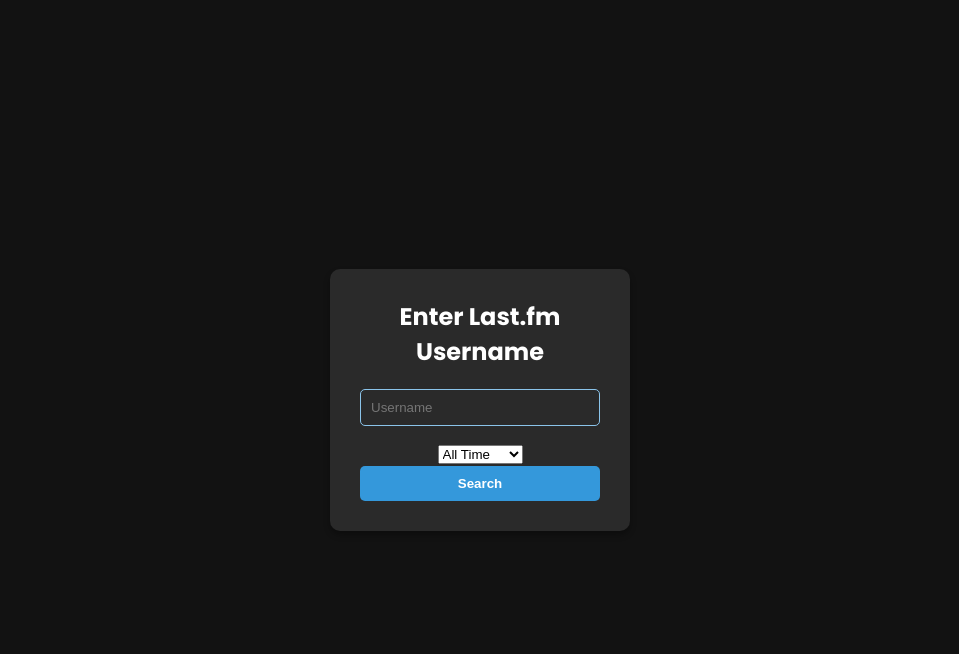
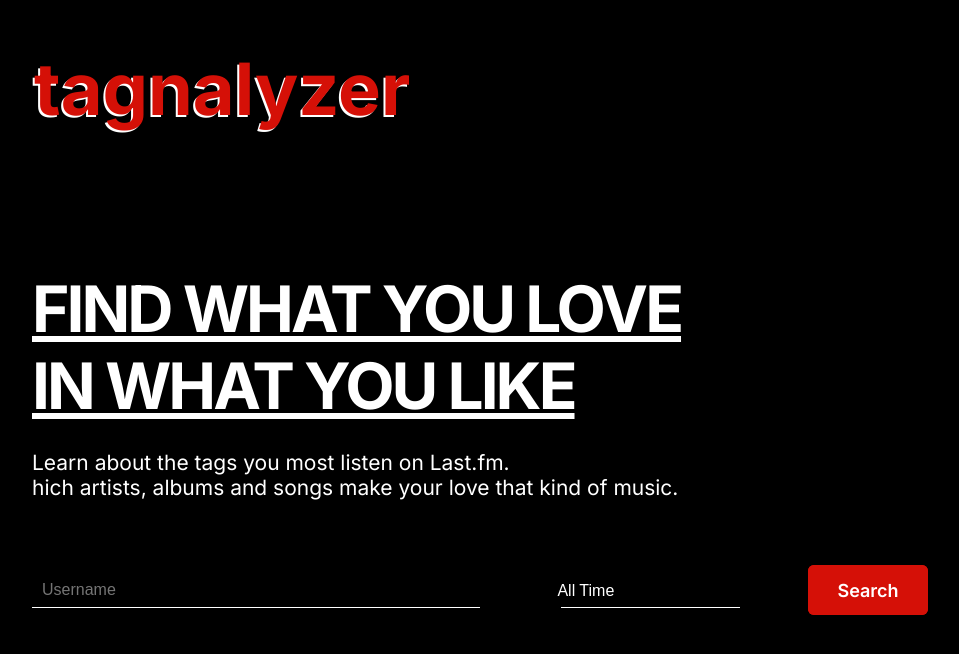
Before and after one commit to hugofolloni/tagnalyzer, a Next.js app: page / in a window 1280 px wide. Shown: the top 654 px of the page, without its empty margins (160-1119 px from the left). Built offline with nearby package versions, Linux system fonts and the light colour scheme.

Commit message:
feat: style home page

```diff
--- /dev/null
+++ b/src/app/header.tsx
@@ -0,0 +1,9 @@
+const Header = () => {
+    return (
+        <div className="header">
+                <h1 className='title'>tagnalyzer</h1>
+        </div>
+     );
+}
+
+export default Header;
--- a/src/app/layout.tsx
+++ b/src/app/layout.tsx
@@ -1,14 +1,15 @@
 'use client';
 
-import { Poppins } from 'next/font/google';
+import { Inter } from 'next/font/google';
 import './styles/main.scss';
 import { Provider } from 'react-redux';
 import { store } from '../store/store';
+import Header from './header';
 
-const poppins = Poppins({
+const inter = Inter({
   subsets: ['latin'],
   weight: ['400', '600', '700'],
-  variable: '--font-poppins',
+  variable: '--font-inter',
 });
 
 export default function RootLayout({
@@ -17,9 +18,12 @@
   children: React.ReactNode;
 }) {
   return (
-    <html lang="en" className={poppins.variable}>
+    <html lang="en" className={inter.variable}>
       <body>
-        <Provider store={store}>{children}</Provider>
+        <Provider store={store}>
+          <Header/>
+          {children}
+          </Provider>
       </body>
     </html>
   );
--- a/src/app/metadata.server.ts
+++ b/src/app/metadata.server.ts
@@ -1,4 +1,4 @@
 export const metadata = {
-    title: 'My App',
+    title: 'Tagnalyzer',
     description: 'Find and display the most listened tags for a Last.fm user.',
   };
--- a/src/app/page.tsx
+++ b/src/app/page.tsx
@@ -31,10 +31,18 @@
   })
 
   return (
-    <div className="container">
-      <div className="box">
-        <h1>Enter Last.fm Username</h1>
+    <div className="home-wrapper">
+        <div className="title-div">
+          <span>Find what you love</span>
+          <span>in what you like</span>
+        </div>
+        <div className="subtitle-div">
+          <span>Learn about the tags you most listen on Last.fm.</span>
+          <span>hich artists, albums and songs make your love that kind of music.</span>
+        </div>
+        <div className="input-div">
           <input type="text" placeholder="Username" value={username} onChange={(e) => setUsername(e.target.value)} />
+          <div className='underline' />
           <select value={timeRange} onChange={(e) => setTimeRange(e.target.value)} >
             <option value="overall">All Time</option>
             <option value="7day">7 Days</option>
@@ -43,7 +51,9 @@
             <option value="6month">6 Months</option>
             <option value="12month">12 Months</option>
           </select>
-      <button onClick={() => handleSubmit()}>Search</button>
+          <div className='select-underline' />
+          <div className='search-button' onClick={() => handleSubmit()}>Search</div>
+          <div className="search-button-background" />
         </div>
     </div>
   );
--- a/src/app/styles/main.scss
+++ b/src/app/styles/main.scss
@@ -1,9 +1,48 @@
-// Variables
-$background-color: #121212;
-$text-color: #ffffff;
-$button-bg: #3498db;
-$button-hover-bg: darken($button-bg, 10%);
-$input-border-color: lighten($button-bg, 20%);
+$background-color: #121212;  // Dark main background
+$text-color: #ffffff;        // White text
+$primary-color: #D51007;     // Last.fm red
+$dark-primary: darken($primary-color, 10%);
+$light-primary: lighten($primary-color, 20%);
+$dark-gradient: #000000;      // Deep black for contrast
+
+// New Extracted Colors
+$salmon: #FFB6C1;      // Soft pinkish red (used in the header)
+$purple-card: #A56EFF; // Purple for artist stats
+$green-card: #50F0B5;  // Green for album stats
+$blue-card: #4285F4;   // Blue for track stats
+
+// Supporting Colors
+$border-color: #303030;
+$muted-text: #B3B3B3;
+$card-background: #181818;
+$link-color: #FF5A5F;         // Soft red for links and interactive elements
+
+@mixin flex-center {
+  display: flex;
+  justify-content: center;
+  align-items: center;
+}
+
+@mixin flex-column {
+  display: flex;
+  flex-direction: column;
+}
+
+@mixin underline-create {
+  content: '';
+  position: absolute;
+  height: 1px;
+  width: 50%;
+  bottom: 7px;
+  left: 0;
+}
+
+@mixin button {
+  background-color: $primary-color;
+  width: 120px;
+  height: 50px;
+  border-radius: 6px;
+}
 
 * {
     margin: 0;
@@ -12,63 +51,187 @@
 }
 
 body {
-    font-family: var(--font-poppins), sans-serif;
+    font-family: var(--font-inter), sans-serif;
     margin: 0;
     padding: 0;
-    background-color: #121212;
+    background: $dark-gradient no-repeat;
     color: #ffffff;
+    min-height: 100vh;
+    overflow-x: hidden;
 }
 
-.container {
-  background-color: $background-color;
-  height: 100vh;
+.header {
+  width: 100vw;
+  height: 180px;
   display: flex;
-  justify-content: center;
   align-items: center;
+  padding-left: 15%;
+
+  .title {
+    position: relative;
+    font-size: 72px;
     color: $text-color;
+
+    &:after{
+      content: 'tagnalyzer';
+      cursor: cell;
+      position: absolute;
+      top: -2px;
+      left: 2px;
+      color: $primary-color;
+      z-index: 1;
+      transition: 0.2s ease-in-out all;
     }
 
-
-.box {
-  background: rgba(255, 255, 255, 0.1);
-  padding: 30px;
-  border-radius: 10px;
-  box-shadow: 0 4px 6px rgba(0, 0, 0, 0.3);
-  text-align: center;
-  width: 300px;
-
-  h1 {
-    margin-bottom: 20px;
-    font-size: 1.5rem;
+    &:hover:after {
+      top: -4px;
+      left: 4px;
+    }
+  }
 }
 
+.home-wrapper{
+  width: 100vw;
+  height: calc(100vh - 180px);
+  padding: 7% 15%;
+
+  .title-div {
+    @include flex-column();
+
+    span {
+      font-size: 64px;
+      font-weight: 700;
+      text-transform: uppercase;
+      letter-spacing: -3px;
+      text-decoration: underline $text-color;
+    }
+  }
+
+  .subtitle-div {
+    margin-top: 3%;
+    @include flex-column();
+
+    span {
+      font-size: 21px;
+    }
+  }
+
+  .input-div {
+    width: 100;
+    display: flex;
+    flex-direction: row;
+    justify-content: space-between;
+    position: relative;
+    margin-top: 5%;
+    align-items: center;
+
     input {
-    width: 100%;
-    padding: 10px;
-    margin-bottom: 15px;
-    border: 1px solid $input-border-color;
-    border-radius: 5px;
-    background-color: transparent;
-    color: $text-color;
+      width: 50%;
+      border: none;
+      background: transparent;
+      color: white;
+      padding: 15px 10px;
+      font-size: 16px;
+      height: 50px;
+      margin-top: 20px;
       outline: none;
 
       &:focus {
-      border-color: $button-bg;
+        & ~ .underline::after {
+          transform: scaleX(1);
+        }
       }
     }
 
-  button {
-    width: 100%;
+    .underline {
+      &:before {
+        @include underline-create();
+        background: $text-color;
+      }
+
+      &:after {
+        @include underline-create();
+        background: $primary-color;
+        transform: scaleX(0);
+        transition: all 0.3s ease-in-out;
+        transform-origin: left;
+      }
+    }
+
+    select {
+      width: 20%;
+      border: none;
+      background: transparent;
+      color: $text-color;
+      padding: 15px 3px;
+      font-size: 16px;
+      height: 50px;
+      margin-top: 20px;
+      outline: none;
+      cursor: pointer;
+      position: relative;
+      appearance: none;
+
+      option {
+        background: $card-background;
+        color: $text-color;
         padding: 10px;
-    border: none;
-    border-radius: 5px;
-    background-color: $button-bg;
-    color: $text-color;
-    font-weight: bold;
-    cursor: pointer;
 
         &:hover {
-      background-color: $button-hover-bg;
+          background: $dark-primary;
+        }
+      }
+
+      &:focus {
+        & ~ .select-underline::after {
+          transform: scaleX(1);
         }
       }
     }
+
+    .select-underline {
+      &:before {
+        @include underline-create();
+        margin-left: calc(59%);
+        width: 20%;
+        background: $text-color;
+      }
+
+      &:after {
+        @include underline-create();
+        margin-left: calc(59%);
+        width: 20%;
+        background: $primary-color;
+        transform: scaleX(0);
+        transition: all 0.3s ease-in-out;
+        transform-origin: right;
+      }
+    }
+
+    .search-button {
+      @include button();
+      @include flex-center();
+      color: white;
+      padding: 7px;
+      font-size: 18px;
+      font-weight: 600;
+      cursor: pointer;
+      transition: 0.3s ease;
+      margin-top: 20px;
+
+     &:hover{
+      background-color: $text-color;
+      transform: translate(5px, -5px);
+      color: $primary-color;
+    }
+  }
+
+    .search-button-background {
+      @include button();
+      position: absolute;
+      z-index: -1;
+      top: 20px;
+      right: 0;
+    }
+  }
+}
```
Also changed, not shown: src/app/[username]/page.tsx (+4 -11 lines). Lines whose indentation alone changed are shown as unchanged.
